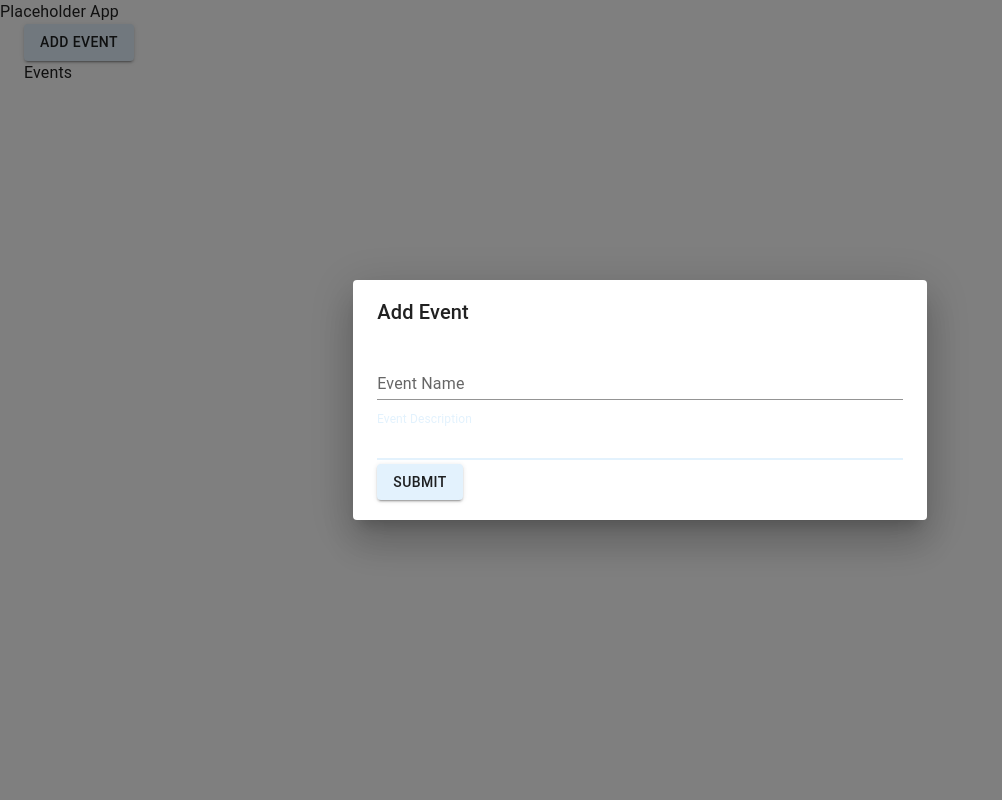
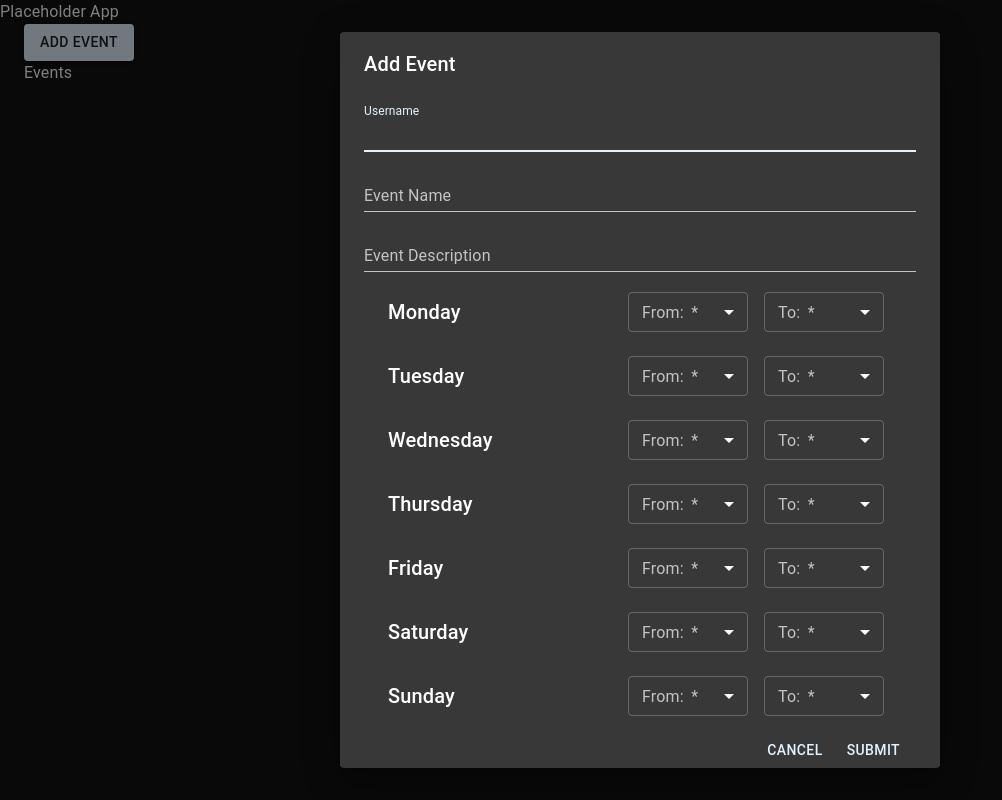
Before and after one commit to Armadillo59/schedule-hero, a React app: page / in a window 1280 px wide. Both pictures are taken after a click on the button "ADD EVENT". Shown: the whole page, without its empty margins (0-1002 px from the left). Built offline with nearby package versions, Linux system fonts and the light colour scheme.

Commit message:
Implement AddEventForm

```diff
--- /dev/null
+++ b/client/components/AddEventForm.jsx
@@ -0,0 +1,146 @@
+import React, { useState } from "react";
+
+import DayAvailabilityRow from "./DayAvailabilityRow";
+
+import Button from '@mui/material/Button';
+import TextField from '@mui/material/TextField';
+import Dialog from '@mui/material/Dialog';
+import DialogActions from '@mui/material/DialogActions';
+import DialogContent from '@mui/material/DialogContent';
+import DialogContentText from '@mui/material/DialogContentText';
+import DialogTitle from '@mui/material/DialogTitle';
+import FormHelperText from '@mui/material/FormHelperText';
+import Alert from '@mui/material/Alert';
+
+
+function AddEventForm(props) {
+    const { open, handleClose } = props;
+
+    const [userName, setUserName] = useState('');
+    const [eventName, setEventName] = useState('');
+    const [eventDescription, setEventDescription] = useState('');
+    const [submitRequired, setSubmitRequired] = useState(false);
+    const [availability, setAvailability] = useState({
+      Monday: {
+        start: '',
+        end: ''
+      },
+      Tuesday: {
+        start: '',
+        end: ''
+      },
+      Wednesday: {
+        start: '',
+        end: ''
+      },
+      Thursday: {
+        start: '',
+        end: ''
+      },
+      Friday: {
+        start: '',
+        end: ''
+      },
+      Saturday: {
+        start: '',
+        end: ''
+      },
+      Sunday: {
+        start: '',
+        end: ''
+      },
+    });
+
+    function isMissing(obj) {
+      for (day in obj) {
+        if (!day.start.length || !day.end.length) return true;
+      }
+      return false;
+    }
+
+
+
+    function handleSubmit(e) {
+      // Send POST request with our current form data
+      if (!userName.length || !eventName.length || !eventDescription || isMissing(availability)) {
+        setSubmitRequired(true);
+        return;
+      }
+
+      const body = {
+        userName: userName,
+        eventName: eventName,
+        eventDescription: eventDescription,
+        availability: availability
+      }
+
+      const requestOptions = {
+        method: 'POST',
+        headers: { 'Content-Type': 'application/json' },
+        body: JSON.stringify(body)
+      };
+
+      fetch(`/event`, requestOptions)
+        .then(response => response.json())
+        .then((data) => {
+          console.log(data);
+        })
+        .catch((err) => {
+          console.log('error submitting event form: ', err);
+        })
+
+      console.log(body);
+      handleClose();
+    }
+
+
+
+    return (
+      <Dialog open={open} onClose={handleClose}>
+        <DialogTitle>Add Event</DialogTitle>
+        <DialogContent>
+          <TextField
+            autoFocus
+            margin='dense'
+            label='Username'
+            type='text'
+            fullWidth
+            variant='standard'
+            onChange={e => setUserName(e.target.value)}
+          />
+          <TextField
+            // autoFocus
+            margin='dense'
+            label='Event Name'
+            type='text'
+            fullWidth
+            variant='standard'
+            onChange={e => setEventName(e.target.value)}
+          />
+          <TextField
+            margin='dense'
+            label='Event Description'
+            type='text'
+            fullWidth
+            variant='standard'
+            onChange={e => setEventDescription(e.target.value)}
+          />
+          <DayAvailabilityRow day="Monday" availability={availability} setAvailability={setAvailability}/>
+          <DayAvailabilityRow day="Tuesday" availability={availability} setAvailability={setAvailability}/>
+          <DayAvailabilityRow day="Wednesday" availability={availability} setAvailability={setAvailability}/>
+          <DayAvailabilityRow day="Thursday" availability={availability} setAvailability={setAvailability}/>
+          <DayAvailabilityRow day="Friday" availability={availability} setAvailability={setAvailability}/>
+          <DayAvailabilityRow day="Saturday" availability={availability} setAvailability={setAvailability}/>
+          <DayAvailabilityRow day="Sunday" availability={availability} setAvailability={setAvailability}/>
+          {submitRequired && <Alert severity='error'>Please fill in the required information!</Alert>}
+          <DialogActions>
+            <Button onClick={handleClose}>Cancel</Button>
+            <Button onClick={handleSubmit}>Submit</Button>
+          </DialogActions>
+        </DialogContent>
+      </Dialog>
+    )
+}
+
+
+export default AddEventForm;
--- /dev/null
+++ b/client/components/DayAvailabilityRow.jsx
@@ -0,0 +1,78 @@
+import React from "react";
+
+import Select from '@mui/material/Select';
+import MenuItem from '@mui/material/MenuItem';
+import InputLabel from '@mui/material/InputLabel';
+import FormControl from '@mui/material/FormControl';
+import Container from '@mui/material/Container';
+import Typography from '@mui/material/Typography';
+
+
+function DayAvailabilityRow(props) {
+    const { day, availability, setAvailability } = props;
+
+    const hours = [
+      "0:00", "1:00", "2:00", "3:00", "4:00", "5:00",
+      "6:00", "7:00", "8:00", "9:00", "10:00", "11:00",
+      "12:00", "13:00", "14:00", "15:00", "16:00", "17:00",
+      "18:00", "19:00", "20:00", "21:00", "22:00", "23:00", "24:00",
+    ]
+
+    const hourSelection = [];
+
+    hours.forEach((hour) => {
+      hourSelection.push(<MenuItem value={hour} key={crypto.randomUUID()}>{hour}</MenuItem>);
+    });
+
+    function handleChange(e) {
+      const newAvailability = {...availability};
+
+      if (e.target.name === 'start') newAvailability[day].start = e.target.value;
+      if (e.target.name === 'end') newAvailability[day].end = e.target.value;
+      setAvailability(newAvailability);
+    }
+
+    return (
+      <Container sx={{ display: 'flex', alignItems: 'center', marginTop: 1, justifyContent: 'space-between' }}>
+      <Typography variant="h6" sx={{}}>
+          {day}
+      </Typography>
+      <div>
+
+        <FormControl required sx={{ m: 1, minWidth: 120}} size="small">
+          <InputLabel id="from-label">From: </InputLabel>
+          <Select
+            name='start'
+            required
+            labelId='from-label'
+            label="From:"
+            defaultValue="None"
+            value={availability[day].start}
+            onChange={handleChange}
+            MenuProps = {{ PaperProps: { sx: { maxHeight: 200 } } }}
+            >
+            {hourSelection}
+          </Select>
+          </FormControl>
+          <FormControl required sx={{ m: 1, minWidth: 120}} size="small">
+          <InputLabel id="from-label">To: </InputLabel>
+          <Select
+            name='end'
+            required
+            labelId='from-label'
+            label="To:"
+            defaultValue="None"
+            value={availability[day].end}
+            onChange={handleChange}
+            MenuProps = {{ PaperProps: { sx: { maxHeight: 200 } } }}
+            >
+            {hourSelection}
+          </Select>
+          </FormControl>
+        </div>
+    </Container>
+    )
+}
+
+
+export default DayAvailabilityRow;
--- a/client/components/Event.jsx
+++ b/client/components/Event.jsx
@@ -1,7 +1,7 @@
 import React from "react";
 
 
-function Event(){
+function Event() {
 
     return (
         <div>
--- a/client/components/EventBoard.jsx
+++ b/client/components/EventBoard.jsx
@@ -3,12 +3,7 @@ import EventList from './EventList';
 import { useState } from "react";
 
 import Button from '@mui/material/Button';
-import TextField from '@mui/material/TextField';
-import Dialog from '@mui/material/Dialog';
-import DialogActions from '@mui/material/DialogActions';
-import DialogContent from '@mui/material/DialogContent';
-import DialogContentText from '@mui/material/DialogContentText';
-import DialogTitle from '@mui/material/DialogTitle';
+import AddEventForm from "./AddEventForm";
 
 function EventBoard() {
   const [open, setOpen] = useState(false);
@@ -24,32 +19,7 @@ function EventBoard() {
   return (
     <div>
       <Button variant='contained' onClick={handleClickOpen}>Add Event</Button>
-      <Dialog open={open} onClose={handleClose}>
-        <DialogTitle>Add Event</DialogTitle>
-        <DialogContent>
-          <TextField
-            autoFocus
-            margin='dense'
-            id='name'
-            label='Event Name'
-            type='text'
-            fullWidth
-            variant='standard'
-          />
-          <TextField
-            autoFocus
-            margin='dense'
-            id='name'
-            label='Event Description'
-            type='text'
-            fullWidth
-            variant='standard'
-          />
-          <Button variant='contained'>
-            Submit
-          </Button>
-        </DialogContent>
-      </Dialog>
+      <AddEventForm open={open} setOpen={setOpen} handleClose={handleClose} />
       <EventList />
     </div>
 
--- a/client/themes.js
+++ b/client/themes.js
@@ -3,6 +3,7 @@ import { createTheme } from '@mui/material/styles';
 
 export const theme = createTheme({
   palette: {
+    mode: 'dark',
     primary: {
       main: '#e3f2fd'
     }
```
